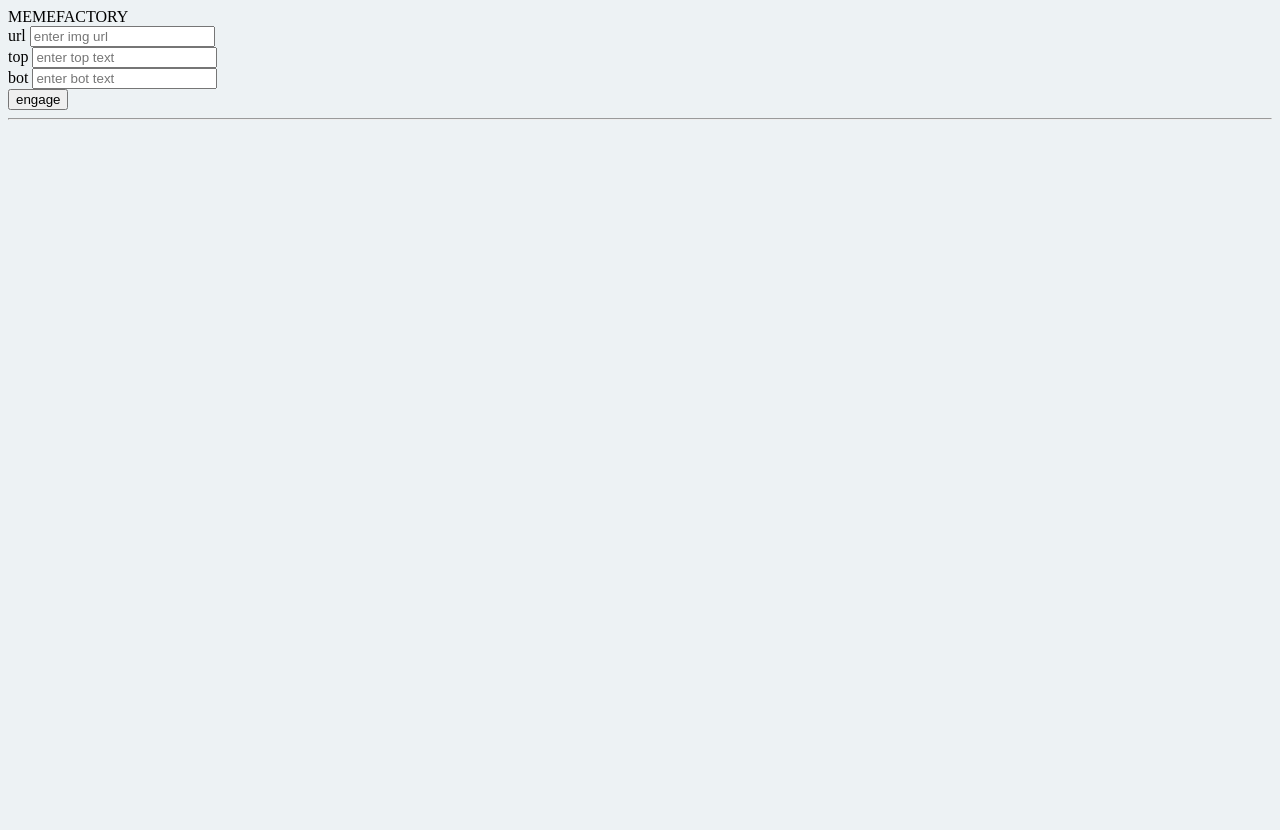
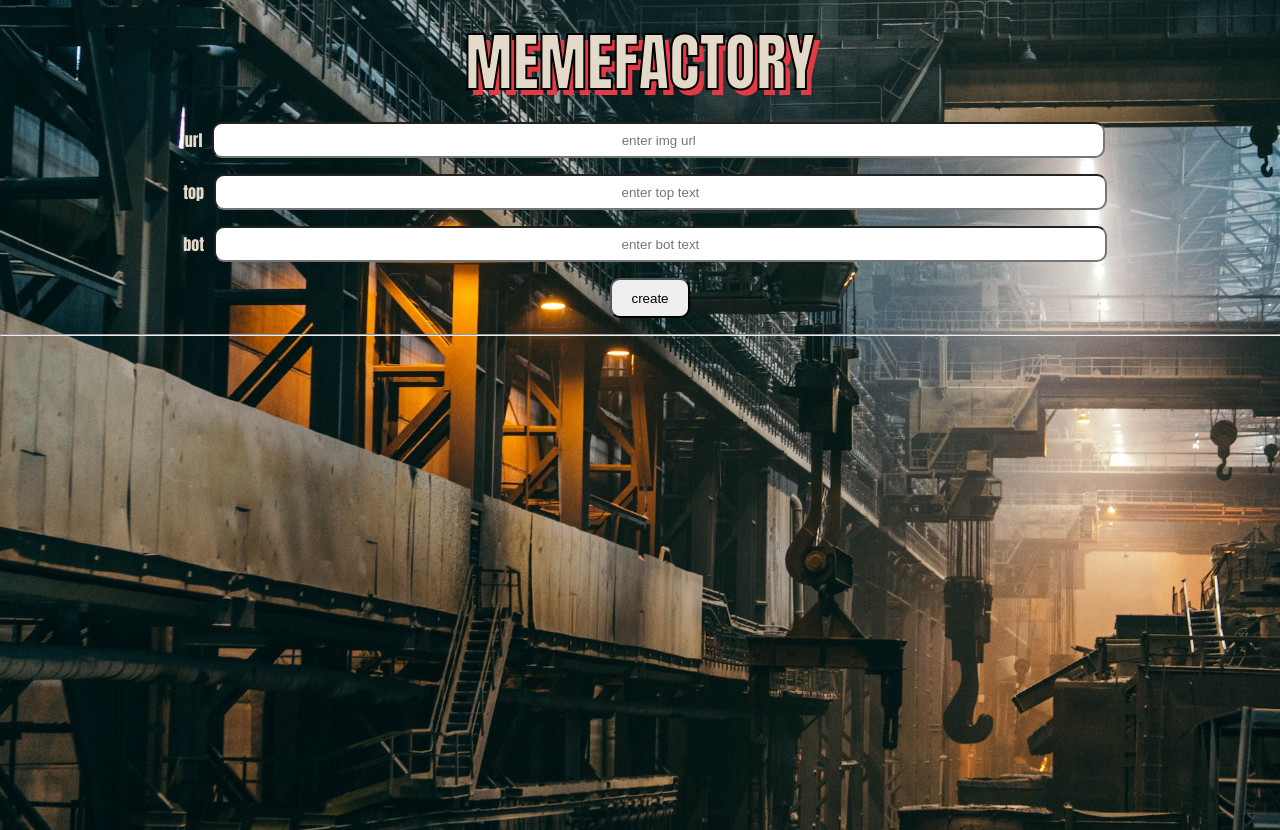
Before and after one commit to clupt/meme_generator, a plain HTML site: page index.html in a window 1280 px wide. Before the commit the page ends 800 px from the top, so only its background shows below. Drawn offline with Linux system fonts and the light colour scheme.

Commit message:
add styling

```diff
--- a/app.js
+++ b/app.js
@@ -26,12 +26,12 @@ function generateMeme() {
 
   //prepare the top text for the meme
   const top = document.createElement('span');
-  top.innerText = `${topText.value}`;
+  top.innerText = `${topText.value.toUpperCase()}`;
   top.classList.add('top');
 
   //prepare the bot text for the meme
   const bot = document.createElement('span');
-  bot.innerText = `${botText.value}`;
+  bot.innerText = `${botText.value.toUpperCase()}`;
   bot.classList.add('bot');
 
   //add top and bot text to the meme
@@ -60,9 +60,7 @@ https://cdn.britannica.com/19/213119-050-C81C786D/Grumpy-Cat-2015-memes.jpg
 
 https://makeameme.org/media/templates/250/one-does-not-simply.jpg
 
-*/
 
-/*
                                   Todos:
 
   -- add an optional button to use a random image taken from a list of meme imgs
--- a/index.html
+++ b/index.html
@@ -26,14 +26,13 @@
           <input type="text" id="bot-text" class="input-field" placeholder="enter bot text">
         </div>
         <div class="form-div">
-          <button class="button" id="engage">engage</button>
+          <button class="button" id="engage">create</button>
         </div>
       </form>
     </section>
-    <hr>
+    <hr class="hr">
 
     <section id="meme-container"></section>
-
     <script src="app.js"></script>
   </body>
 
--- a/styles.css
+++ b/styles.css
@@ -1,48 +1,175 @@
+/* http://meyerweb.com/eric/tools/css/reset/
+   v2.0 | 20110126
+   License: none (public domain)
+*/
+
+html, body, div, span, applet, object, iframe,
+h1, h2, h3, h4, h5, h6, p, blockquote, pre,
+a, abbr, acronym, address, big, cite, code,
+del, dfn, em, img, ins, kbd, q, s, samp,
+small, strike, strong, sub, sup, tt, var,
+b, u, i, center,
+dl, dt, dd, ol, ul, li,
+fieldset, form, label, legend,
+table, caption, tbody, tfoot, thead, tr, th, td,
+article, aside, canvas, details, embed,
+figure, figcaption, footer, header, hgroup,
+menu, nav, output, ruby, section, summary,
+time, mark, audio, video {
+	margin: 0;
+	padding: 0;
+	border: 0;
+	font-size: 100%;
+	font: inherit;
+	vertical-align: baseline;
+}
+/* HTML5 display-role reset for older browsers */
+article, aside, details, figcaption, figure,
+footer, header, hgroup, menu, nav, section {
+	display: block;
+}
+body {
+	line-height: 1;
+}
+ol, ul {
+	list-style: none;
+}
+blockquote, q {
+	quotes: none;
+}
+blockquote:before, blockquote:after,
+q:before, q:after {
+	content: '';
+	content: none;
+}
+table {
+	border-collapse: collapse;
+	border-spacing: 0;
+}
+
+/* body styles */
+
 :root {
-    --primary: #edf2f4;
-    --secondary: #ef233c;
+    --primary: #e3dac9;
+    --secondary: #e63946;
     --tertiary: #2b2d42;
-    /* others from palette: 8D99AE, D80032 */
 }
 
 body {
     background-color: var(--primary);
+    background-image: url(imgs/ant-rozetsky-SLIFI67jv5k-unsplash.jpg);
+    width: 100vw;
+    height: 100vh;
+    background-size: cover;
+    font-family: Impact, sans-serif;
+    overflow: scroll;
 }
+
+/* header and form styles */
+
+.header {
+    display: flex;
+    justify-content: center;
+    margin: 30px 0px 20px 0px;
+    color: var(--primary);
+    font-size: 4em;
+    text-shadow: 5.5px 5.5px .5px var(--secondary);
+    -webkit-text-stroke-width: 2px;
+    -webkit-text-stroke-color: black;
+    transition: text-shadow .6s ease-in-out;
+}
+
+.header:hover {
+    text-shadow: -5.5px 5.5px .5px var(--secondary);
+}
+
+.form {
+    display: flex;
+    flex-direction: column;
+}
+
+.form-div {
+    display: flex;
+    justify-content: center;
+    padding: .5em;
+}
+
+.input-field {
+    height: 30px;
+    width: 70%;
+    text-align: center;
+    border-radius: 10px;
+}
+
+input:focus {
+    outline: none;
+    color: white;
+    background-color: var(--secondary);
+    transform: translateX(-5px) translateY(-1.5px);
+}
+
+.label {
+    color: var(--primary);
+    padding: 10px 10px;
+}
+
+.label:hover {
+    color: var(--secondary);
+}
+
+.button {
+    margin-left: 20px;
+    height: 40px;
+    width: 80px;
+    border-radius: 10px;
+    transition: all .2s ease-in-out;
+}
+
+.button:hover {
+    background-color: var(--secondary);
+    color: var(--primary);
+    transform: scale(1.1);
+    overflow: hidden;
+}
+
+/* meme styles */
 
 #meme-container {
     box-sizing: border-box;
-    background-color: var(--tertiary);
     display: flex;
     justify-content: center;
-    flex-direction: row;
     flex-wrap: wrap;
-    position: relative;
+    overflow: hidden;
 }
 
 .new-img {
-    width: 100%;
-    height: 100%;
+    width: 400px;
+    height: 400px;
 }
 
 .new-meme {
     position: relative;
     display: inline-block;
     color: white;
-    width: 400px;
-    height: 400px;
-    flex-direction: row;
+    min-width: 400px;
+    min-height: 400px;
+    margin: 5px 5px;
     border-radius: 2.5%;
     overflow: hidden;
+    transition: transform .3s ease-in-out;
 }
 
 .new-meme:hover {
-    opacity: .5;
+    opacity: .7;
+    transform: translateY(-2.5px) translateX(-2.5px);
 }
 
 .top, .bot {
     position: absolute;
-    font-size: 3em;
-    left:100px;
+    font-size: 3.25em;
+    left: 100px;
+    -webkit-text-stroke-width: 3px;
+    -webkit-text-stroke-color: black;
 }
 
 .top {
@@ -56,20 +183,8 @@ body {
 /*
     Todos:
 
-    background styling: photo?
-
-    header styling
-
-    form:
-    flexbox
-    input styling: input sizes, border color, focus animations?
-
-    button styling: hover effects
-
-    meme-styling:
-    all uppercase
-    font size and text border
-    animation on hover before deletion
-    show delete icon/reduce opacity on hover
+    meme styles:
+    text isn't quite centered (depends on the length of the text)
+    show a delete icon on hover
 
 */
```
Also changed, not shown: imgs/ant-rozetsky-SLIFI67jv5k-unsplash.jpg (added).
